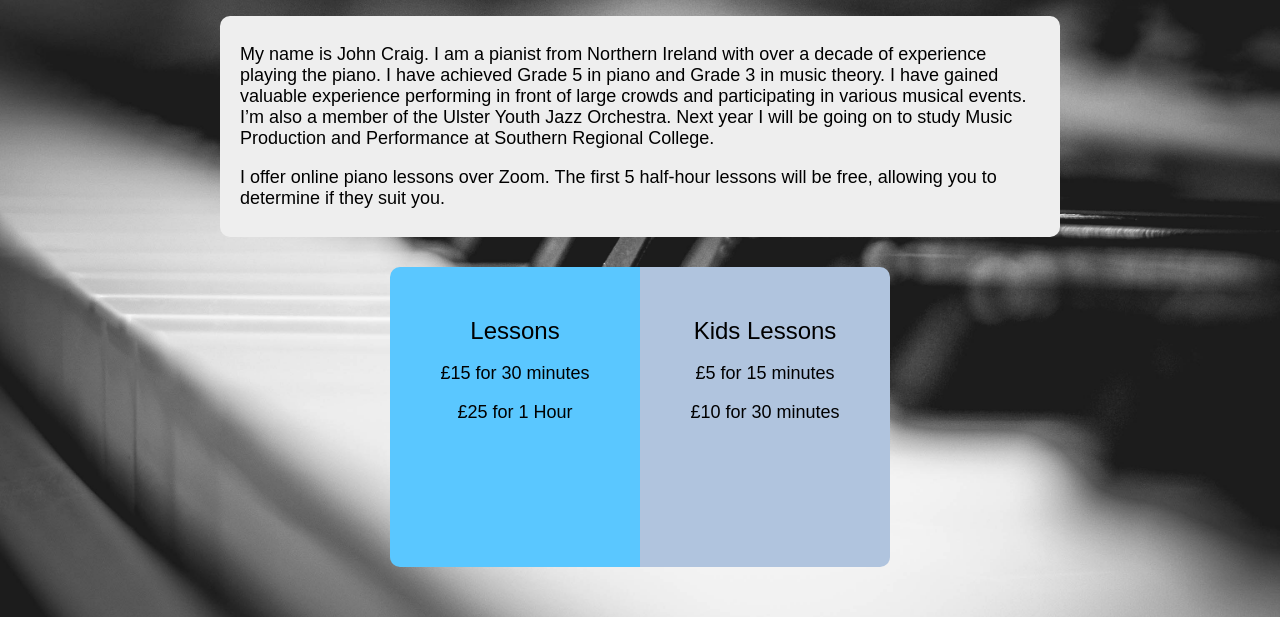
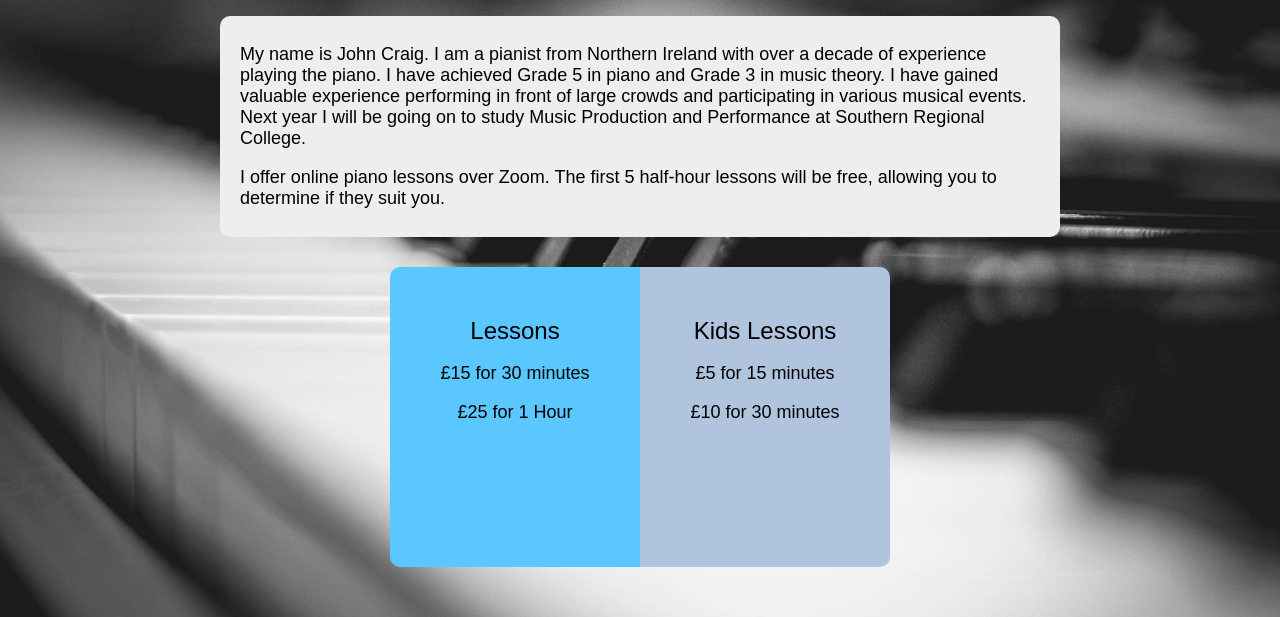
Before and after one commit to JohnCraigMusic/music, a plain HTML site: page index.html in a window 1280 px wide. Shown: the part 201-818 px from the top of the page. Drawn offline with Linux system fonts and the light colour scheme.

Commit message:
Update index.html

```diff
--- a/index.html
+++ b/index.html
@@ -21,7 +21,7 @@
   </div>
 
   <div class="maincontainer">
-    <p>My name is John Craig. I am a pianist from Northern Ireland with over a decade of experience playing the piano. I have achieved Grade 5 in piano and Grade 3 in music theory. I have gained valuable experience performing in front of large crowds and participating in various musical events. I’m also a member of the Ulster Youth Jazz Orchestra. Next year I will be going on to study Music Production and Performance at Southern Regional College.</p>
+    <p>My name is John Craig. I am a pianist from Northern Ireland with over a decade of experience playing the piano. I have achieved Grade 5 in piano and Grade 3 in music theory. I have gained valuable experience performing in front of large crowds and participating in various musical events. Next year I will be going on to study Music Production and Performance at Southern Regional College.</p>
     <p>I offer online piano lessons over Zoom. The first 5 half-hour lessons will be free, allowing you to determine if they suit you.</p>
   </div>
 
```
